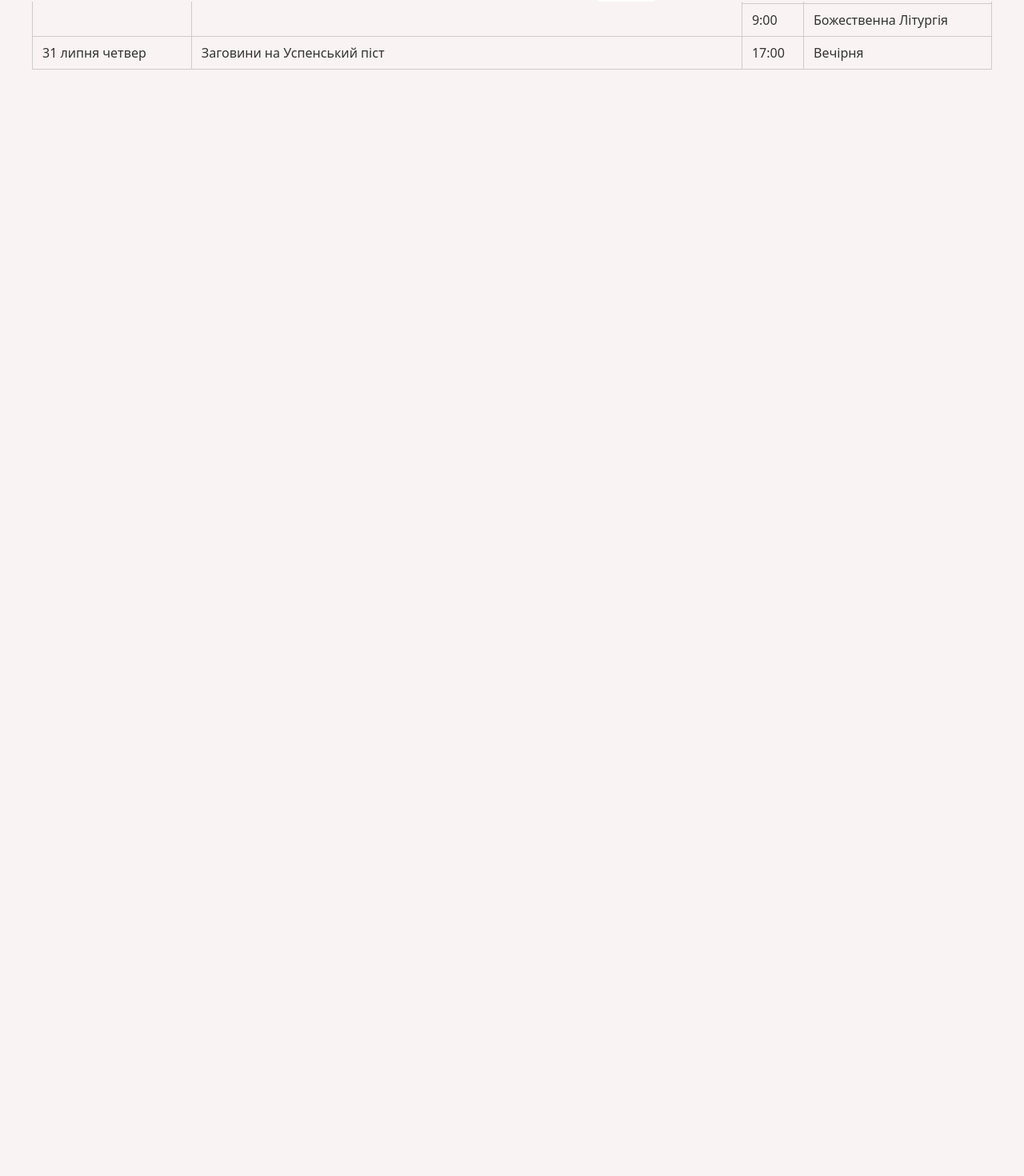
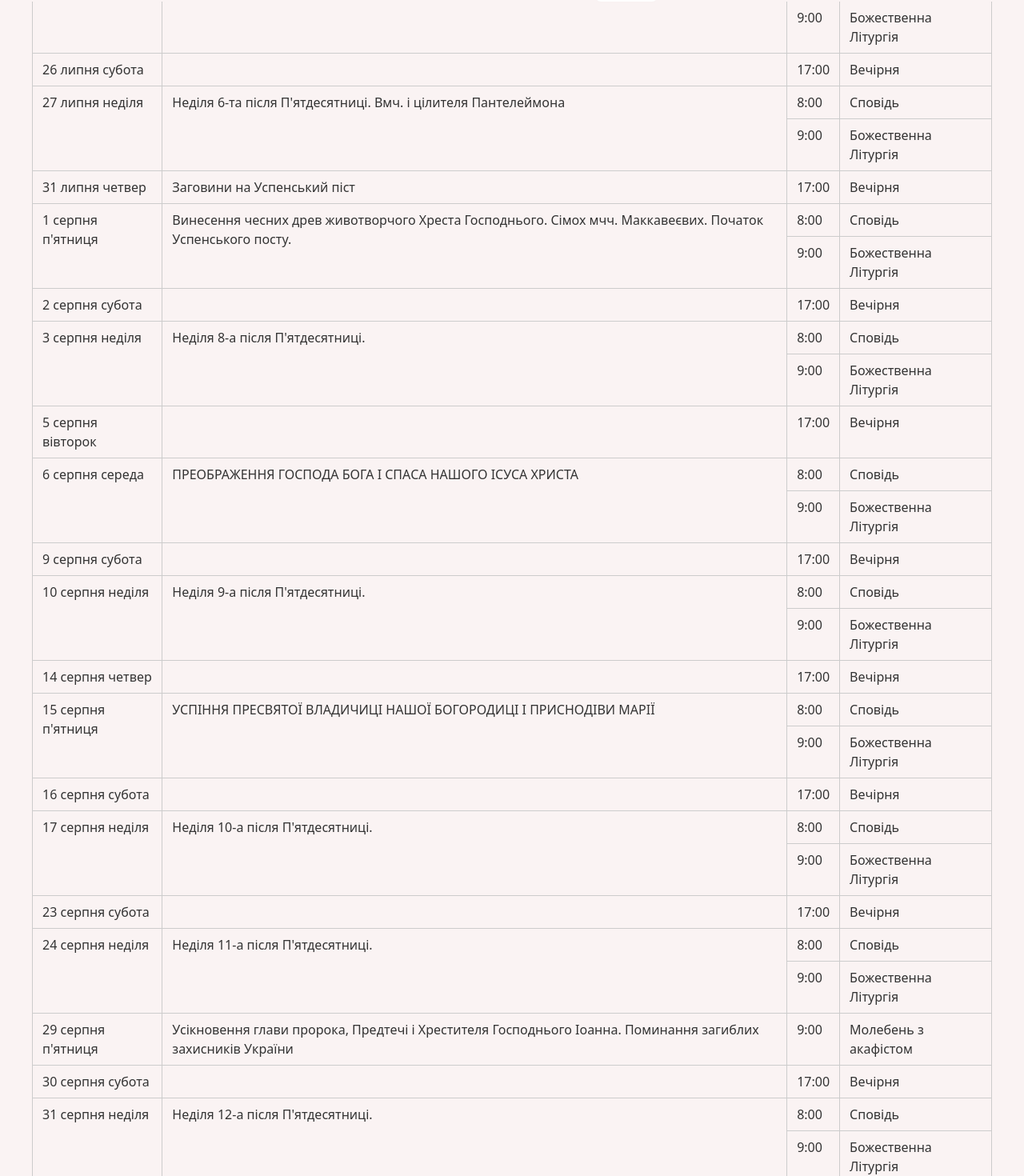
Before and after one commit to ValeriyVinn/my-parish, a React (Vite) app: page /shedule in a window 1280 px wide. Shown: the part 798-2268 px from the top of the page at 80% size. Before the commit the page ends 975 px from the top, so only its background shows below. Built offline with nearby package versions, Linux system fonts and the light colour scheme.

Commit message:
updated: schedule august

```diff
--- a/src/components/Shedule/Shedule.jsx
+++ b/src/components/Shedule/Shedule.jsx
@@ -4,7 +4,7 @@ import css from "./Shedule.module.css";
 const Schedule = () => {
   return (
     <div className={`container ${css.wrapper}`}>
-      <h1 className={css.title}>Розклад Богослужінь — Липень</h1>
+      <h1 className={css.title}>Розклад Богослужінь — Липень-Серпень</h1>
       <div className={css.tableWrapper}>
         <table className={css.table}>
           <thead>
--- a/src/data/schedule.json
+++ b/src/data/schedule.json
@@ -8,7 +8,7 @@
   {
     "date": "6  липня неділя",
     "day": "",
-    "title": "Неділя 4-та після П'ятидесятниці. ",
+    "title": "Неділя 4-та після П'ятдесятниці. ",
     "services": [
       { "time": "8:00", "name": "Сповідь" },
       { "time": "9:00", "name": "Божественна Літургія" }
@@ -17,21 +17,19 @@
   {
     "date": "11 липня п'ятниця",
     "day": "",
-    "title": "Рівноап. Ольги, вел. княгині Київської",
+    "title": "Рівноап. Ольги, вел. кн. Київської",
     "services": [{ "time": "9:00", "name": "Молебень з акафістом" }]
   },
   {
     "date": "12 липня субота",
     "day": "",
     "title": "",
-    "services": [
-      { "time": "17:00", "name": "Вечірня" }
-    ]
+    "services": [{ "time": "17:00", "name": "Вечірня" }]
   },
   {
     "date": "13 липня неділя",
     "day": "",
-    "title": "Неділя 5-та після П'ятидесятниці. Собор Архангела Гавриїла",
+    "title": "Неділя 5-та після П'ятдесятниці. Собор Архангела Гавриїла",
     "services": [
       { "time": "8:00", "name": "Сповідь" },
       { "time": "9:00", "name": "Божественна Літургія" }
@@ -41,14 +39,12 @@
     "date": "15 липня вівторок",
     "day": "",
     "title": "Рівноап. вел. кн. Володимира. День Хрещення Руси-України",
-    "services": [
-      { "time": "9:00", "name": "Молебень з акафістом" }
-    ]
+    "services": [{ "time": "9:00", "name": "Молебень з акафістом" }]
   },
   {
     "date": "19 липня субота",
     "day": "",
-    "title": "Знайд. мощей прп. Серафима Саровського, чудотворця. Храмове свято",
+    "title": "Знайд. мощей прп. Серафима, Саровського чудотворця. Храмове свято",
     "services": [
       { "time": "8:00", "name": "Сповідь" },
       { "time": "9:00", "name": "Божественна Літургія" },
@@ -58,7 +54,7 @@
   {
     "date": "20 липня неділя",
     "day": "",
-    "title": "Неділя 6-та після П'ятидесятниці. Пророка Іллі",
+    "title": "Неділя 6-та після П'ятдесятниці. Пророка ІЛЛІ",
     "services": [
       { "time": "8:00", "name": "Сповідь" },
       { "time": "9:00", "name": "Божественна Літургія" }
@@ -68,14 +64,12 @@
     "date": "26 липня субота",
     "day": "",
     "title": "",
-    "services": [
-      { "time": "17:00", "name": "Вечірня" }
-    ]
+    "services": [{ "time": "17:00", "name": "Вечірня" }]
   },
   {
     "date": "27 липня неділя",
     "day": "",
-    "title": "Неділя 6-та після П'ятидесятниці. Вмч. цілителя Пантелеймона",
+    "title": "Неділя 6-та після П'ятдесятниці. Вмч. і цілителя Пантелеймона",
     "services": [
       { "time": "8:00", "name": "Сповідь" },
       { "time": "9:00", "name": "Божественна Літургія" }
@@ -86,5 +80,125 @@
     "day": "",
     "title": "Заговини на Успенський піст",
     "services": [{ "time": "17:00", "name": "Вечірня" }]
+  },
+  {
+    "date": "1 серпня п'ятниця",
+    "day": "",
+    "title": "Винесення чесних древ животворчого Хреста Господнього. Сімох мчч. Маккавеєвих. Початок Успенського посту.",
+    "services": [
+      { "time": "8:00", "name": "Сповідь" },
+      { "time": "9:00", "name": "Божественна Літургія" }
+    ]
+  },
+  {
+    "date": "2  серпня субота",
+    "day": "",
+    "title": "",
+    "services": [{ "time": "17:00", "name": "Вечірня" }]
+  },
+  {
+    "date": "3 серпня неділя",
+    "day": "",
+    "title": "Неділя 8-а після П'ятдесятниці.",
+    "services": [
+      { "time": "8:00", "name": "Сповідь" },
+      { "time": "9:00", "name": "Божественна Літургія" }
+    ]
+  },
+  {
+    "date": "5 серпня вівторок",
+    "day": "",
+    "title": "",
+    "services": [{ "time": "17:00", "name": "Вечірня" }]
+  },
+  {
+    "date": "6 серпня середа",
+    "day": "",
+    "title": " ПРЕОБРАЖЕННЯ ГОСПОДА БОГА І СПАСА НАШОГО ІСУСА ХРИСТА",
+    "services": [
+      { "time": "8:00", "name": "Сповідь" },
+      { "time": "9:00", "name": "Божественна Літургія" }
+    ]
+  },
+  {
+    "date": "9 серпня субота",
+    "day": "",
+    "title": "",
+    "services": [{ "time": "17:00", "name": "Вечірня" }]
+  },
+  {
+    "date": "10 серпня неділя",
+    "day": "",
+    "title": "Неділя 9-а після П'ятдесятниці.",
+    "services": [
+      { "time": "8:00", "name": "Сповідь" },
+      { "time": "9:00", "name": "Божественна Літургія" }
+    ]
+  },
+  {
+    "date": "14 серпня четвер",
+    "day": "",
+    "title": "",
+    "services": [{ "time": "17:00", "name": "Вечірня" }]
+  },
+  {
+    "date": "15 серпня п'ятниця",
+    "day": "",
+    "title": "УСПІННЯ ПРЕСВЯТОЇ ВЛАДИЧИЦІ НАШОЇ БОГОРОДИЦІ І ПРИСНОДІВИ МАРІЇ",
+    "services": [
+      { "time": "8:00", "name": "Сповідь" },
+      { "time": "9:00", "name": "Божественна Літургія" }
+    ]
+  },
+  {
+    "date": "16 серпня субота",
+    "day": "",
+    "title": "",
+    "services": [{ "time": "17:00", "name": "Вечірня" }]
+  },
+  {
+    "date": "17 серпня неділя",
+    "day": "",
+    "title": "Неділя 10-а після П'ятдесятниці.",
+    "services": [
+      { "time": "8:00", "name": "Сповідь" },
+      { "time": "9:00", "name": "Божественна Літургія" }
+    ]
+  },
+  {
+    "date": "23 серпня субота",
+    "day": "",
+    "title": "",
+    "services": [{ "time": "17:00", "name": "Вечірня" }]
+  },
+  {
+    "date": "24 серпня неділя",
+    "day": "",
+    "title": "Неділя 11-а після П'ятдесятниці.",
+    "services": [
+      { "time": "8:00", "name": "Сповідь" },
+      { "time": "9:00", "name": "Божественна Літургія" }
+    ]
+  },
+  {
+    "date": "29 серпня п'ятниця",
+    "day": "",
+    "title": "Усікновення глави пророка, Предтечі і Хрестителя Господнього Іоанна. Поминання загиблих захисників України",
+    "services": [{ "time": "9:00", "name": "Молебень з акафістом" }]
+  },
+  {
+    "date": "30 серпня субота",
+    "day": "",
+    "title": "",
+    "services": [{ "time": "17:00", "name": "Вечірня" }]
+  },
+  {
+    "date": "31 серпня неділя",
+    "day": "",
+    "title": "Неділя 12-а після П'ятдесятниці.",
+    "services": [
+      { "time": "8:00", "name": "Сповідь" },
+      { "time": "9:00", "name": "Божественна Літургія" }
+    ]
   }
 ]
```
